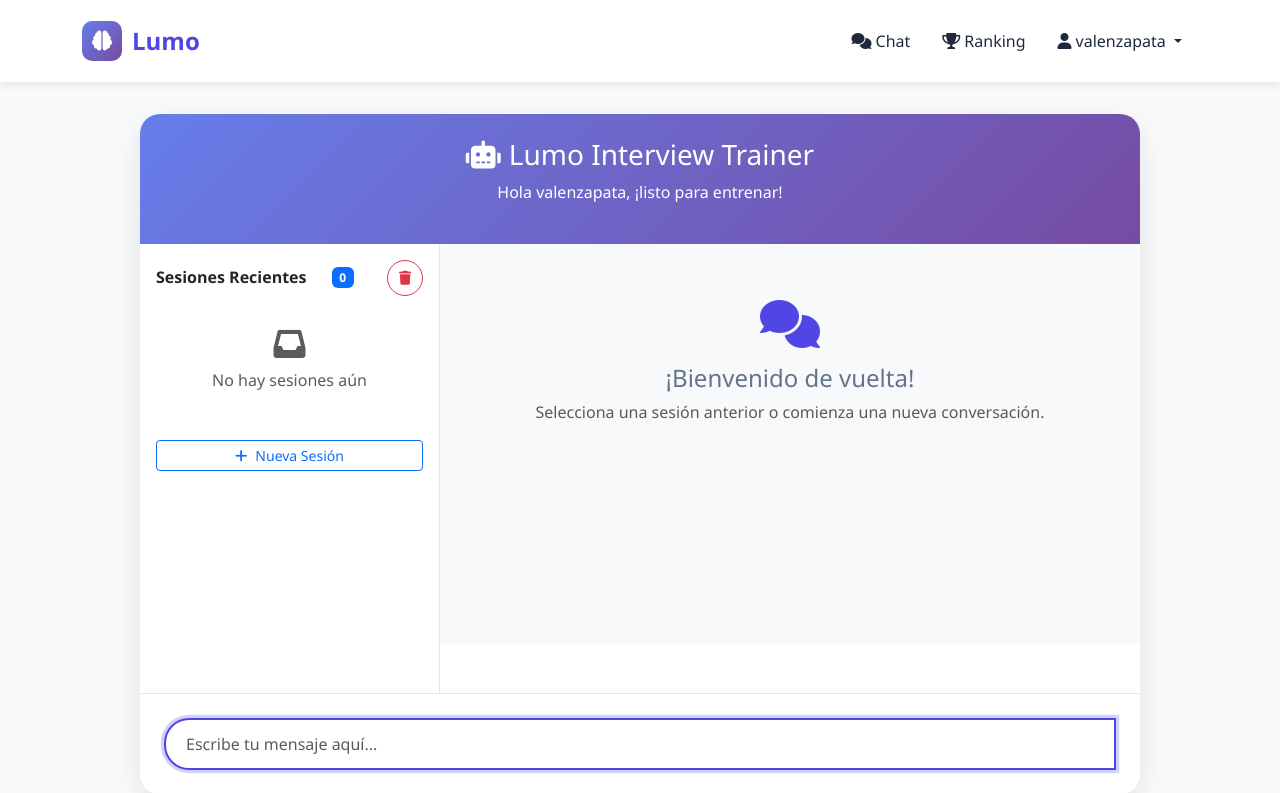
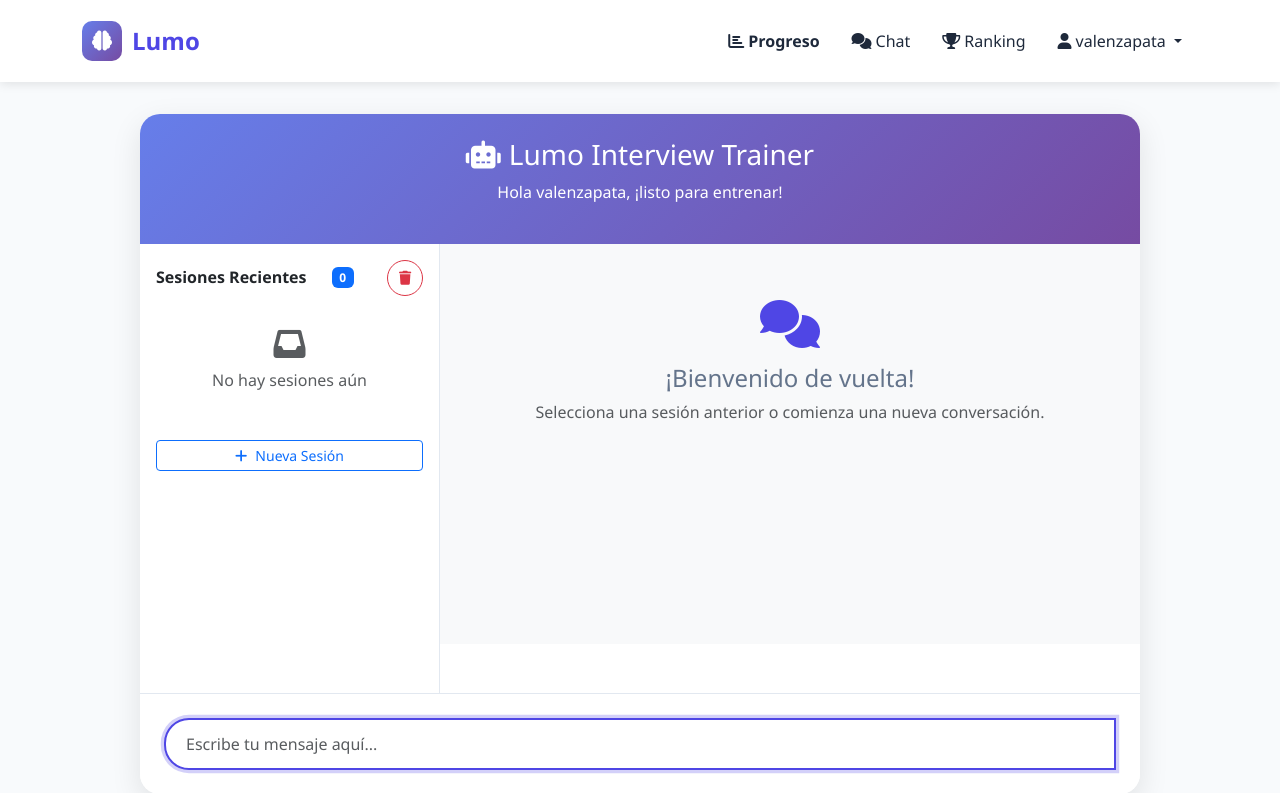
Before and after one commit to mcarrasqub/InterviewTrainer, a Django app: page /chat/ in a window 1280 px wide. Shown: the top 793 px of the page. Run offline with Django 4.2, Linux system fonts and the light colour scheme; a user stored in the database is signed in; data comes from the database, SQL or seed files in the repository; both versions use the stored data as it was after the commit.

Commit message:
Add 'Progreso' button to navbar

```diff
--- a/templates/base.html
+++ b/templates/base.html
@@ -134,6 +134,9 @@
             <div class="collapse navbar-collapse" id="navbarNav">
                 <div class="navbar-nav ms-auto">
                     {% if user.is_authenticated %}
+                        <a class="nav-link btn btn-outline-primary me-2" style="border-radius: 20px; font-weight: 600;" href="#" tabindex="-1">
+                            <i class="fas fa-chart-bar me-1"></i>Progreso
+                        </a>
                         <a class="nav-link" href="{% url 'interview_trainer:select_interview_type' %}">
                             <i class="fas fa-comments me-1"></i>Chat
                         </a>
```
Also changed, not shown: db.sqlite3.
